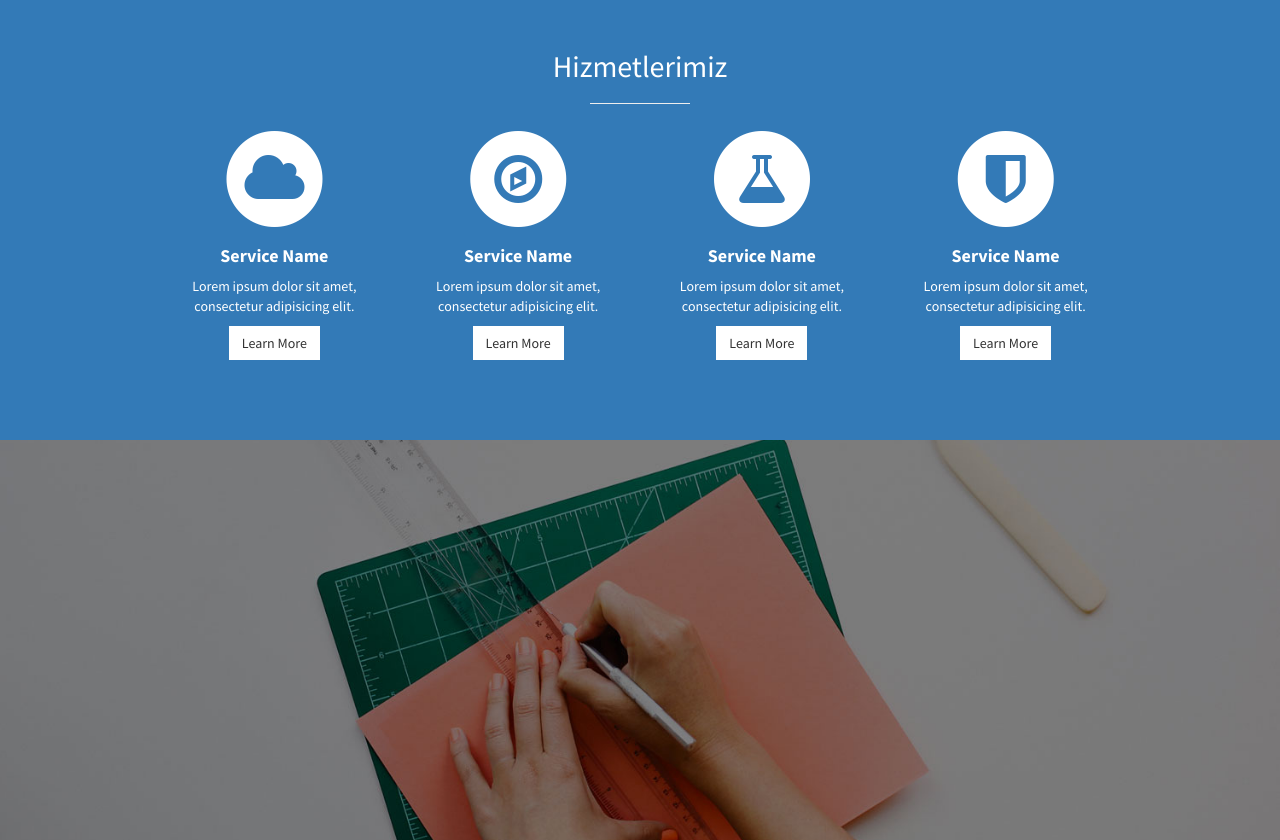
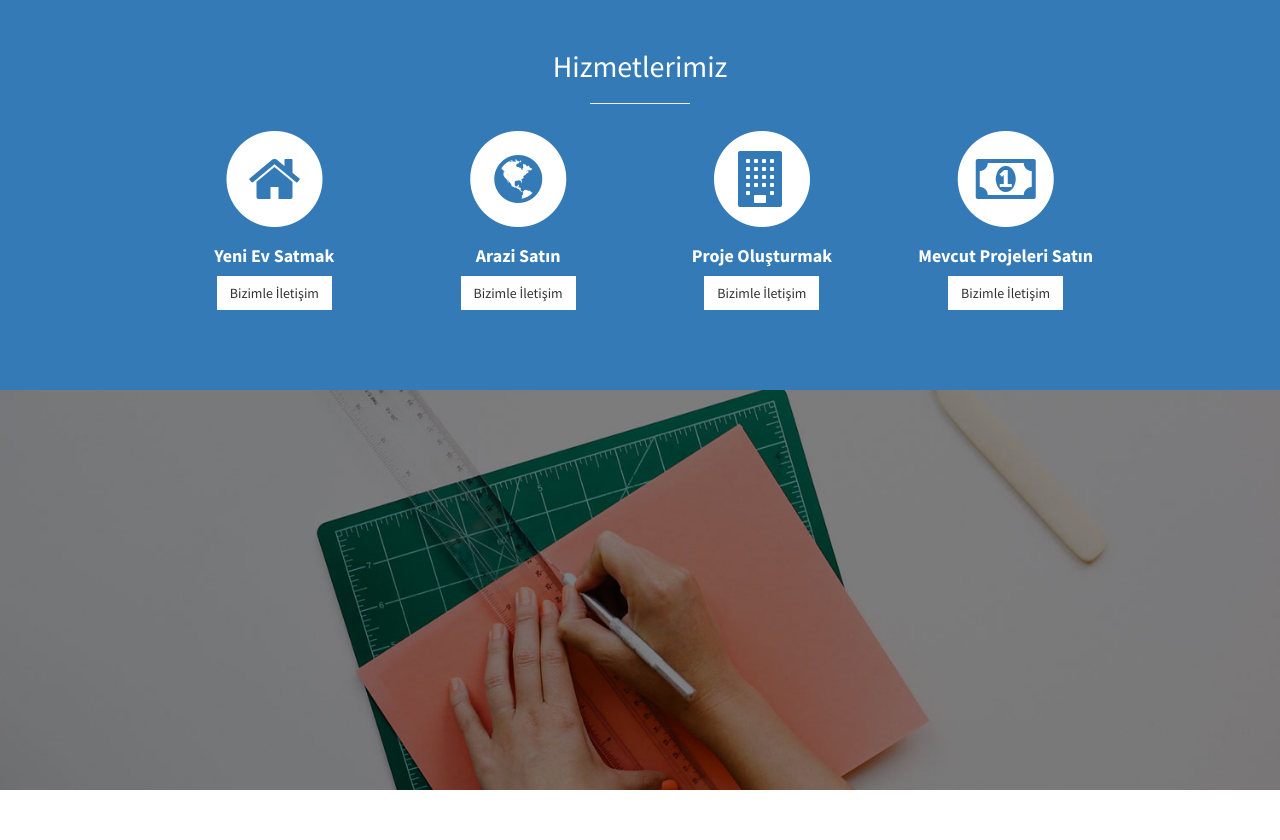
Before and after one commit to volkandkaya/kayacon, a plain HTML site: page index.html in a window 1280 px wide. Shown: the part 820-1660 px from the top of the page. Drawn offline with Linux system fonts and the light colour scheme.

Commit message:
image changes

```diff
--- a/index.html
+++ b/index.html
@@ -80,52 +80,48 @@
                             <div class="service-item">
                                 <span class="fa-stack fa-4x">
                                 <i class="fa fa-circle fa-stack-2x"></i>
-                                <i class="fa fa-cloud fa-stack-1x text-primary"></i>
+                                <i class="fa fa-home fa-stack-1x text-primary"></i>
                             </span>
                                 <h4>
-                                    <strong>Service Name</strong>
+                                    <strong>Yeni Ev Satmak</strong>
                                 </h4>
-                                <p>Lorem ipsum dolor sit amet, consectetur adipisicing elit.</p>
-                                <a href="#" class="btn btn-light">Learn More</a>
+                                <a href="#" class="btn btn-light">Bizimle İletişim</a>
                             </div>
                         </div>
                         <div class="col-md-3 col-sm-6">
                             <div class="service-item">
                                 <span class="fa-stack fa-4x">
                                 <i class="fa fa-circle fa-stack-2x"></i>
-                                <i class="fa fa-compass fa-stack-1x text-primary"></i>
+                                <i class="fa fa-globe fa-stack-1x text-primary"></i>
                             </span>
                                 <h4>
-                                    <strong>Service Name</strong>
+                                    <strong>Arazi Satın</strong>
                                 </h4>
-                                <p>Lorem ipsum dolor sit amet, consectetur adipisicing elit.</p>
-                                <a href="#" class="btn btn-light">Learn More</a>
+                                <a href="#" class="btn btn-light">Bizimle İletişim</a>
                             </div>
                         </div>
                         <div class="col-md-3 col-sm-6">
                             <div class="service-item">
                                 <span class="fa-stack fa-4x">
                                 <i class="fa fa-circle fa-stack-2x"></i>
-                                <i class="fa fa-flask fa-stack-1x text-primary"></i>
+                                <i class="fa fa-building fa-stack-1x text-primary"></i>
                             </span>
                                 <h4>
-                                    <strong>Service Name</strong>
+                                    <strong>Proje Oluşturmak</strong>
                                 </h4>
-                                <p>Lorem ipsum dolor sit amet, consectetur adipisicing elit.</p>
-                                <a href="#" class="btn btn-light">Learn More</a>
+                                <a href="#" class="btn btn-light">Bizimle İletişim</a>
                             </div>
                         </div>
                         <div class="col-md-3 col-sm-6">
                             <div class="service-item">
                                 <span class="fa-stack fa-4x">
                                 <i class="fa fa-circle fa-stack-2x"></i>
-                                <i class="fa fa-shield fa-stack-1x text-primary"></i>
+                                <i class="fa fa-money fa-stack-1x text-primary"></i>
                             </span>
                                 <h4>
-                                    <strong>Service Name</strong>
+                                    <strong>Mevcut Projeleri Satın</strong>
                                 </h4>
-                                <p>Lorem ipsum dolor sit amet, consectetur adipisicing elit.</p>
-                                <a href="#" class="btn btn-light">Learn More</a>
+                                <a href="#" class="btn btn-light">Bizimle İletişim</a>
                             </div>
                         </div>
                     </div>
@@ -156,34 +152,34 @@
                         <div class="col-md-6">
                             <div class="portfolio-item">
                                 <a href="#">
-                                    <img class="img-portfolio img-responsive" src="img/house-4.jpg" >
+                                    <img class="img-portfolio img-responsive" src="img/house1.jpg" >
                                 </a>
                             </div>
                         </div>
                         <div class="col-md-6">
                             <div class="portfolio-item">
                                 <a href="#">
-                                    <img class="img-portfolio img-responsive" src="img/house-1.jpg">
+                                    <img class="img-portfolio img-responsive" src="img/house2.jpg">
                                 </a>
                             </div>
                         </div>
                         <div class="col-md-6">
                             <div class="portfolio-item">
                                 <a href="#">
-                                    <img class="img-portfolio img-responsive" src="img/house-2.jpg">
+                                    <img class="img-portfolio img-responsive" src="img/house4.jpg">
                                 </a>
                             </div>
                         </div>
                         <div class="col-md-6">
                             <div class="portfolio-item">
                                 <a href="#">
-                                    <img class="img-portfolio img-responsive" src="img/house-3.jpg">
+                                    <img class="img-portfolio img-responsive" src="img/house3.jpg">
                                 </a>
                             </div>
                         </div>
                     </div>
                     <!-- /.row (nested) -->
-                    <a href="#" class="btn btn-dark">View More Items</a>
+                    <!-- <a href="#" class="btn btn-dark">View More Items</a> -->
                 </div>
                 <!-- /.col-lg-10 -->
             </div>
@@ -197,7 +193,8 @@
         <div class="container">
             <div class="row text-center">
                 <div class="col-lg-10 col-lg-offset-1">
-                    <h2>Hizmetlerimiz</h2>
+                    <h2>Yönetim</h2>
+                    <h3>70 yıl inşaat kombine deneyimi</h3>
                     <hr class="small">
                     <div class="row">
                         <div class="col-md-3 col-sm-6">
@@ -251,7 +248,7 @@
     </section>
     <!-- Map -->
     <section id="contact" class="map">
-        <iframe width="100%" height="100%" frameborder="0" scrolling="no" marginheight="0" marginwidth="0" src="https://www.google.com/maps/embed/v1/place?key=AIzaSyBFCvlgkbUdwk8ardQ7v7POv1cqhFc3kAU&amp;q=207.+Sk.+No:87,+Altınşehir,+16120+Nilüfer%2FBursa,+Turkey"></iframe>
+        <iframe width="100%" height="100%" frameborder="0" scrolling="no" marginheight="0" marginwidth="0" src="https://www.google.com/maps/embed/v1/place?key=AIzaSyBFCvlgkbUdwk8ardQ7v7POv1cqhFc3kAU&q=207.+Sk.+No:87,+Altınşehir,+16120+Nilüfer%2FBursa,+Turkey"></iframe>
     </section>
 
     <!-- Footer -->
@@ -261,7 +258,7 @@
                 <div class="col-lg-10 col-lg-offset-1 text-center">
                     <h4><strong>Kayaoğlu İnşaat</strong>
                     </h4>
-                    <p>Altınşehir Mah. 208. Sok. No:87<br>Nilüfer, Bursa</p>
+                    <p>Altınşehir Mah. 27. Sok. No:87<br>Nilüfer, Bursa</p>
                     <ul class="list-unstyled">
                         <li><i class="fa fa-phone fa-fw"></i> 0 507 465 3779</li>
                         <li><i class="fa fa-envelope-o fa-fw"></i>  <a href="mailto:name@example.com">temas@Kayaoglu.com.tr</a>
```
Also changed, not shown: img/house1.jpg (added), img/house2.jpg (added), img/house3.jpg (added), img/house4.jpg (added), img/logo.jpg (added).
